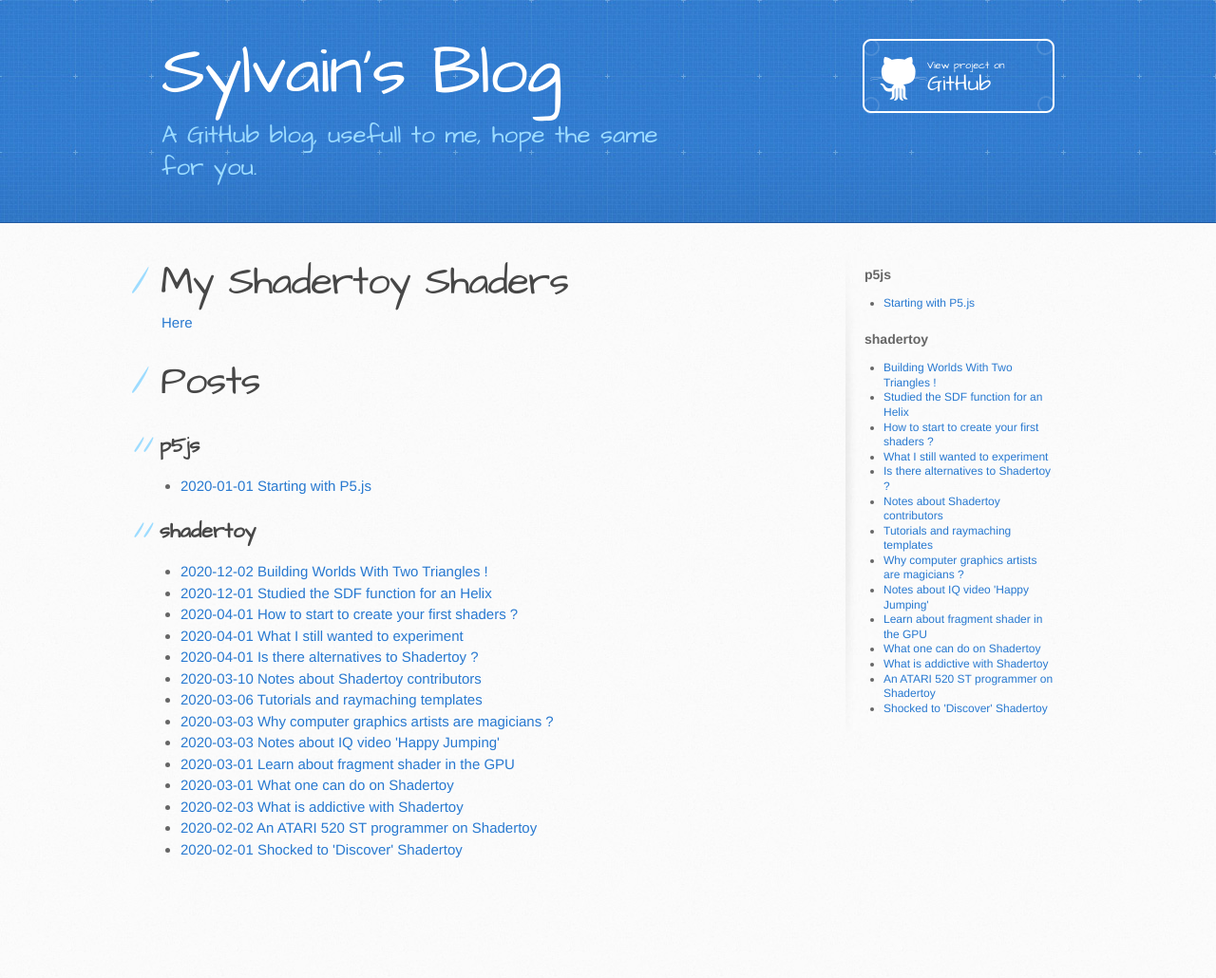
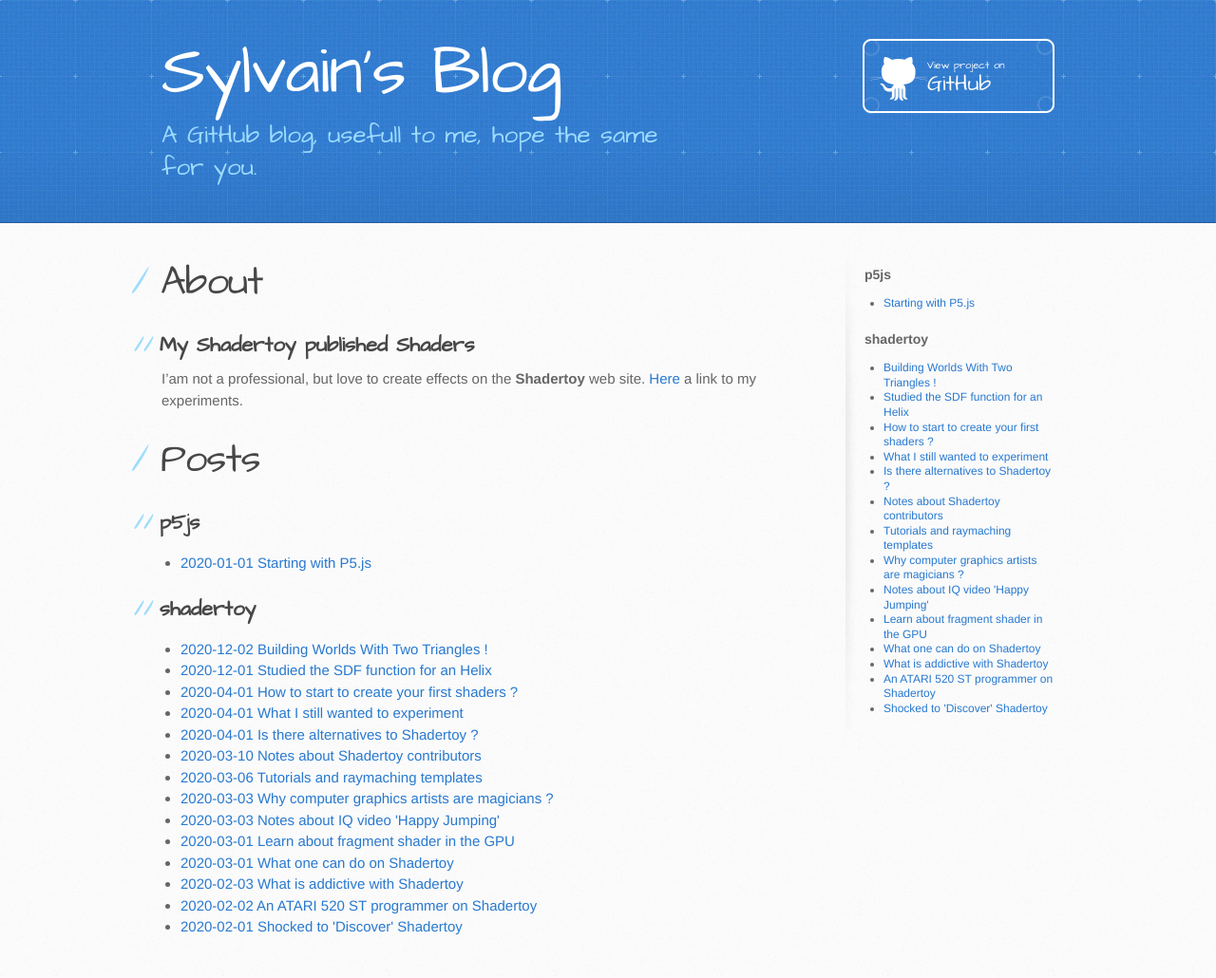
Before and after one commit to pages-themes/architect, a Jekyll site: the page built from index.md, in a window 1280 px wide. Shown: the whole page at 95% size. Built offline with Jekyll 4.4.1, drawn with Linux system fonts in a browser that asks for light colours; our own code applies the rules of GitHub Pages for plain Markdown files; before the commit the page ends 949 px from its top, so only the background shows below that.

Commit message:
Update index.md

```diff
--- a/index.md
+++ b/index.md
@@ -1,9 +1,11 @@
 ---
 layout: default
 ---
-# My Shadertoy Shaders
+# About
+## My Shadertoy published Shaders
 
-[Here](https://www.shadertoy.com/user/sylvain69780)
+I'am not a professional, but love to create effects on the **Shadertoy** web site.
+[Here](https://www.shadertoy.com/user/sylvain69780) a link to my experiments.
 
 # Posts
 
```
